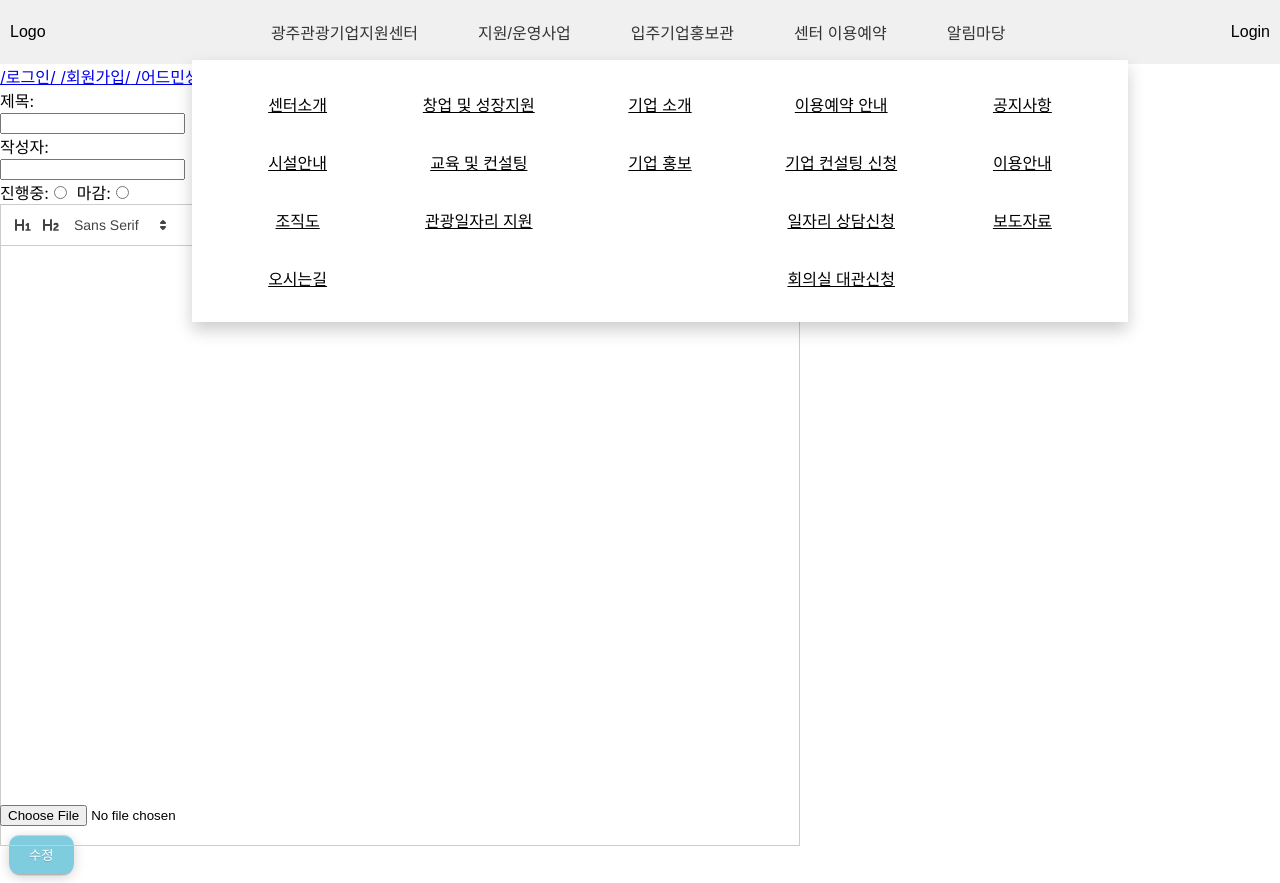
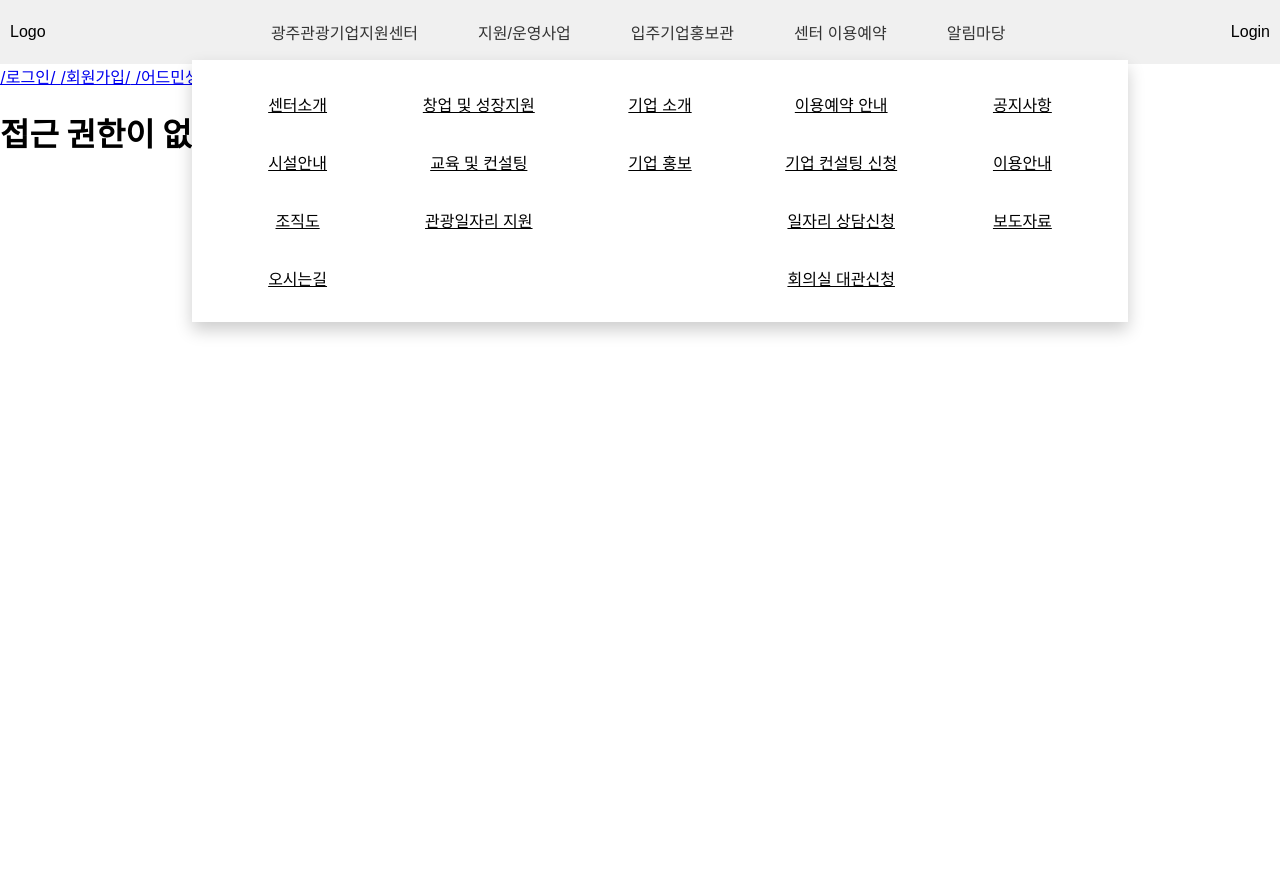
Before and after one commit to Lee-sang-baek/TBSC, a React (Create React App) app in the folder src/main/frontend/: page /notices/update/1 in a window 1280 px wide. After the commit the page ends 800 px from the top, so only its background shows below. Built offline with nearby package versions, Linux system fonts and the light colour scheme; no server answers.

Commit message:
sms문자인증 인증(완) (게시판관리자권한수정)

```diff
--- a/src/main/frontend/src/App.js
+++ b/src/main/frontend/src/App.js
@@ -25,7 +25,7 @@ import ModiCorp from "./Components/Pages/mypage/ReservationPage/mypageModiCorp";
 import CorpInfo from "./Components/Pages/mypage/ReservationPage/mypageCorpInfo";
 import FacilityGuide from "./Components/Pages/FacilityGuide/FacilityGuide";
 import CenterIntroduction from "./Components/Pages/CenterIntroduction/CenterIntroduction";
-import SMSForm from "./Components/Pages/sms/SMSForm";
+
 
 function App() {
 
@@ -92,7 +92,6 @@ function App() {
                 <Route path="notices/update/:num" element={<UpdateNotice />} />
                 <Route path="facility" element={<FacilityGuide />} />
                 <Route path="facility" element={<FacilityGuide />} />
-                <Route path="sms" element={<SMSForm />} />
 
 
 
--- a/src/main/frontend/src/Components/Pages/CommonBoard/NoticeDetail.js
+++ b/src/main/frontend/src/Components/Pages/CommonBoard/NoticeDetail.js
@@ -7,7 +7,7 @@ import Button from "../../BaseComponents/Button";
 function NoticeDetail() {
     const { num } = useParams();
     const [notice, setNotice] = useState(null);
-
+    const MemberState = sessionStorage.getItem("state");
     useEffect(() => {
         const fetchNotice = async () => {
             try {
@@ -44,8 +44,9 @@ function NoticeDetail() {
                     <p>첨부 파일: <a href={fileDownloadUrl} download>다운로드</a></p>
                 )}
                 <div className="content" dangerouslySetInnerHTML={{ __html: notice.content }}></div>
-                {/* Link 컴포넌트를 사용하여 수정 페이지로 이동 */}
+                {MemberState === 'ADMIN' && (
                 <Button className="writeButton" text="수정하기" link={`/notices/update/${num}`} />
+                )}
             </div>
         </div>
     );
--- a/src/main/frontend/src/Components/Pages/CommonBoard/UpdateNotice.js
+++ b/src/main/frontend/src/Components/Pages/CommonBoard/UpdateNotice.js
@@ -14,7 +14,7 @@ function UpdateNotice() {
     const [content, setContent] = useState("");
     const [date, setDate] = useState(new Date());
     const [fileUrl, setFileUrl] = useState("");
-
+    const MemberState = sessionStorage.getItem("state");
     useEffect(() => {
         const fetchNotice = async () => {
             const response = await fetch(`/notices/${num}`);
@@ -52,6 +52,13 @@ function UpdateNotice() {
             console.error("서버와의 통신 중 오류 발생", error);
         }
     };
+    if (MemberState !== "ADMIN") {
+        return (
+            <div className="unauthorized-container">
+                <h1>접근 권한이 없습니다.</h1>
+            </div>
+        );
+    }
 
 
     return (
```
